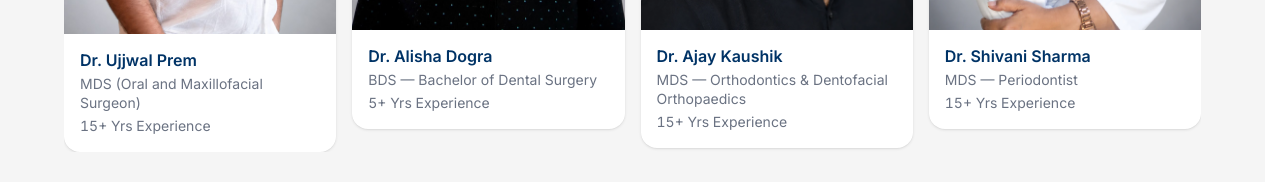
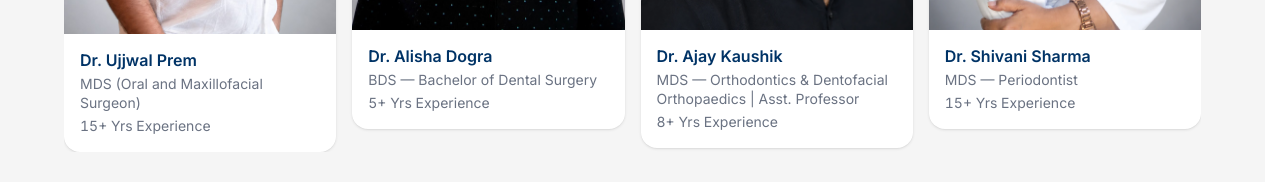
Before and after one commit to Tous-India/ujjwal-dental-frontend-, a React (Vite) app: page /dentist-in-sonipat in a window 1280 px wide. Shown: the part 2899-3081 px from the top of the page. Built offline with nearby package versions, Linux system fonts and the light colour scheme; no server answers.

Commit message:
feat: link Dr. Kaushik card to profile page on Sonipat page

```diff
--- a/src/pages/public/SonipatPage.jsx
+++ b/src/pages/public/SonipatPage.jsx
@@ -35,7 +35,7 @@ const treatments = [
 const doctors = [
   { name: "Dr. Ujjwal Prem", subtitle: "MDS (Oral and Maxillofacial Surgeon)", experience: "15+ Yrs Experience", lead: true, img: "/doctors/ujjwal.jpg", to: "/doctors/ujjwal-prem" },
   { name: "Dr. Alisha Dogra", subtitle: "BDS — Bachelor of Dental Surgery", experience: "5+ Yrs Experience", lead: false, img: "/doctors/alisha.jpg" },
-  { name: "Dr. Ajay Kaushik", experience: "15+ Yrs Experience", subtitle: "MDS — Orthodontics & Dentofacial Orthopaedics", lead: false, img: "/doctors/ajay.webp" },
+  { name: "Dr. Ajay Kaushik", experience: "8+ Yrs Experience", subtitle: "MDS — Orthodontics & Dentofacial Orthopaedics | Asst. Professor", lead: false, img: "/doctors/ajay.webp", to: "/doctors/ajay-kaushik" },
   { name: "Dr. Shivani Sharma", experience: "15+ Yrs Experience", subtitle: "MDS — Periodontist", lead: false, img: "/doctors/shivani.webp" },
 ];
 
```
